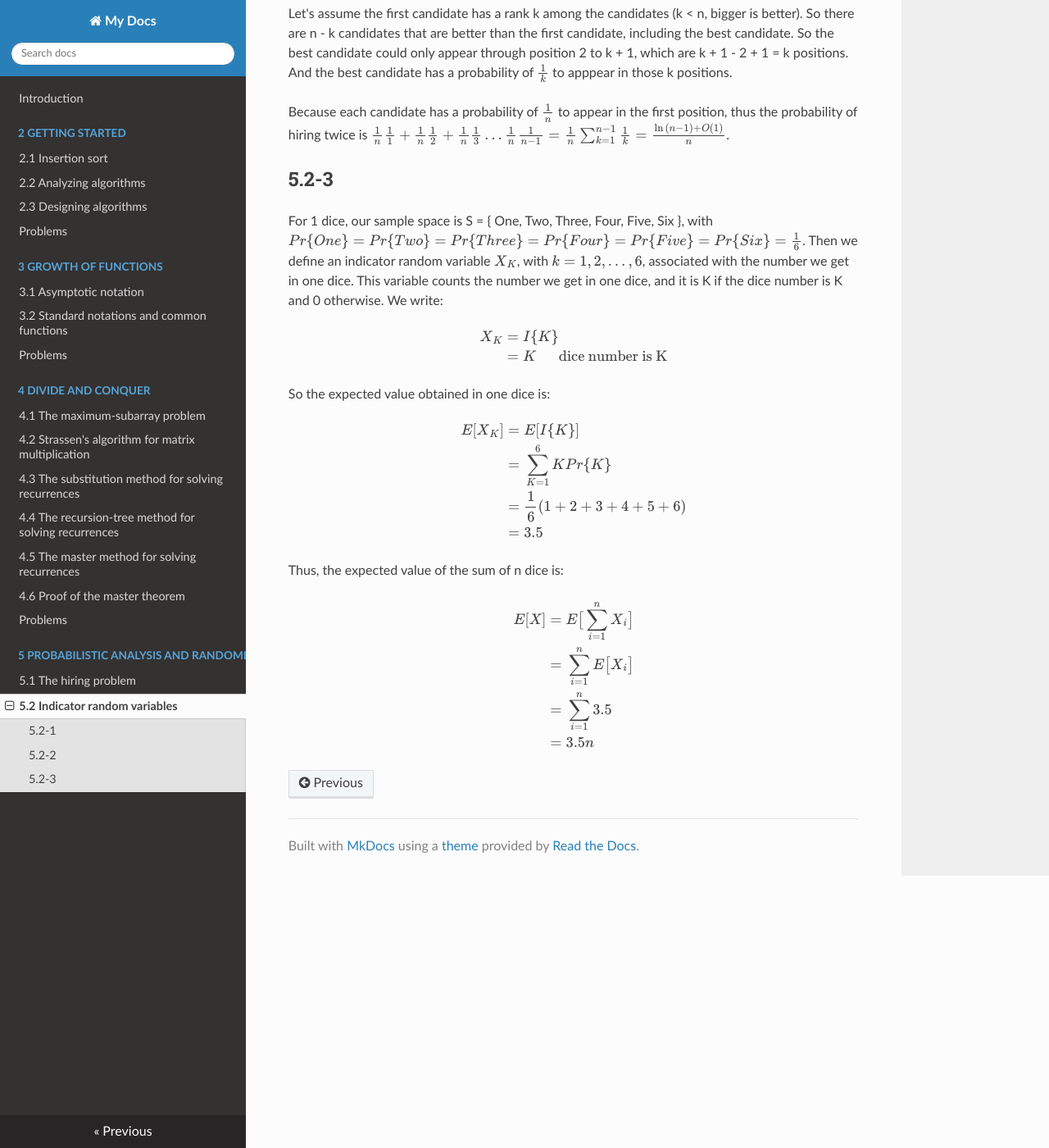
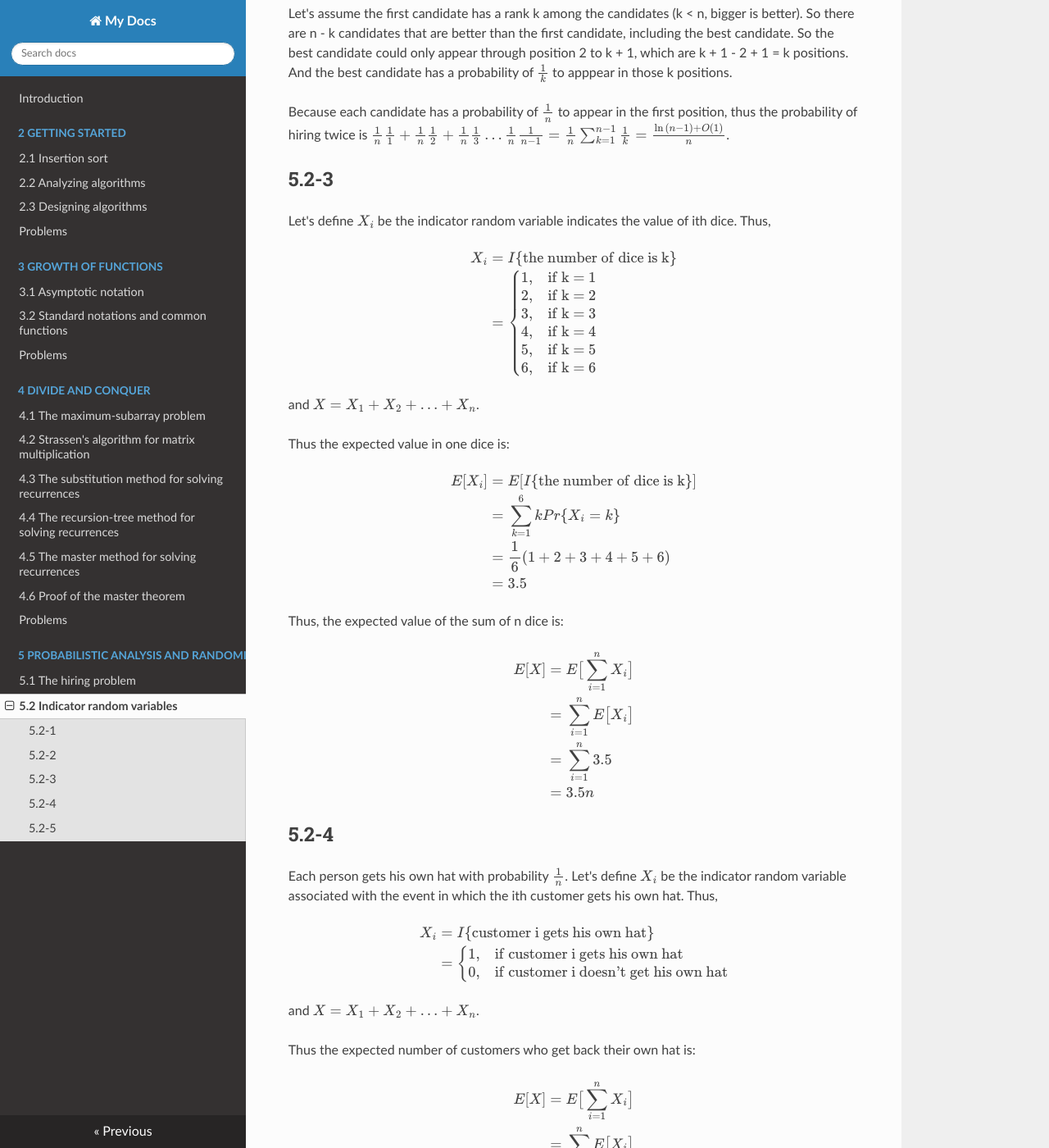
Before and after one commit to Frederick-S/Introduction-to-Algorithms-Notes, an MkDocs documentation site: the page built from docs/5-Probabilistic-Analysis-and-Randomized-Algorithms/5.2-Indicator-random-variables.md, in a window 1280 px wide and 1400 px high, scrolled down 532 px. Shown: the whole window at 82% size. Built offline with MkDocs 1.6.1, drawn with Linux system fonts in a browser that asks for light colours; nearby versions of some CDN libraries; formulas are drawn with MathJax 3; old or Windows-style settings are respelled for this version of MkDocs; some of the changed text lies outside the part shown.

Commit message:
Add 5.2-4

```diff
--- a/docs/5-Probabilistic-Analysis-and-Randomized-Algorithms/5.2-Indicator-random-variables.md
+++ b/docs/5-Probabilistic-Analysis-and-Randomized-Algorithms/5.2-Indicator-random-variables.md
@@ -12,21 +12,30 @@ Let's assume the first candidate has a rank k among the candidates (k < n, bigge
 Because each candidate has a probability of $\frac{1}{n}$ to appear in the first position, thus the probability of hiring twice is $\frac{1}{n}\frac{1}{1} + \frac{1}{n}\frac{1}{2} + \frac{1}{n}\frac{1}{3} \ldots \frac{1}{n}\frac{1}{n - 1} = \frac{1}{n}\sum_{k = 1}^{n - 1}\frac{1}{k} = \frac{\ln{(n - 1)} + O(1)}{n}$.
 
 ## 5.2-3
-For 1 dice, our sample space is S = { One, Two, Three, Four, Five, Six }, with $Pr\lbrace One \rbrace = Pr\lbrace Two \rbrace = Pr\lbrace Three \rbrace = Pr\lbrace Four \rbrace = Pr\lbrace Five \rbrace = Pr\lbrace Six \rbrace = \frac{1}{6}$. Then we define an indicator random variable $X_K$, with $k = 1, 2, \ldots, 6$, associated with the number we get in one dice. This variable counts the number we get in one dice, and it is K if the dice number is K and 0 otherwise. We write:
+Let's define $X_i$ be the indicator random variable indicates the value of ith dice. Thus,
 
 $$
 \begin{eqnarray}
-X_K &=& I\lbrace K \rbrace \\\
-&=& K & \text{dice number is K}
+X_i &=& I\lbrace\text{the number of dice is k}\rbrace \\\
+&=& \begin{cases}
+      1, & \text{if k = 1} \\\
+      2, & \text{if k = 2} \\\
+      3, & \text{if k = 3} \\\
+      4, & \text{if k = 4} \\\
+      5, & \text{if k = 5} \\\
+      6, & \text{if k = 6} \\\
+    \end{cases}
 \end{eqnarray}
 $$
 
-So the expected value obtained in one dice is:
+and $X = X_1 + X_2 + \ldots + X_n$.
+
+Thus the expected value in one dice is:
 
 $$
 \begin{eqnarray}
-E[X_K] &=& E[I\lbrace K \rbrace] \\\
-&=& \sum_{K = 1}^6 KPr\lbrace K \rbrace \\\
+E[X_i] &=& E[I\lbrace \text{the number of dice is k} \rbrace] \\\
+&=& \sum_{k = 1}^6 kPr\lbrace X_i = k \rbrace \\\
 &=& \frac{1}{6}(1 + 2 + 3 + 4 + 5 + 6) \\\
 &=& 3.5
 \end{eqnarray}
@@ -42,3 +51,31 @@ E[X] &=& E\big[\sum_{i = 1}^n X_i\big] \\\
 &=& 3.5n
 \end{eqnarray}
 $$
+
+## 5.2-4
+Each person gets his own hat with probability $\frac{1}{n}$. Let's define $X_i$ be the indicator random variable associated with the event in which the ith customer gets his own hat. Thus,
+
+$$
+\begin{eqnarray}
+X_i &=& I\lbrace\text{customer i gets his own hat}\rbrace \\\
+&=& \begin{cases}
+      1, & \text{if customer i gets his own hat} \\\
+      0, & \text{if customer i doesn't get his own hat}
+    \end{cases}
+\end{eqnarray}
+$$
+
+and $X = X_1 + X_2 + \ldots + X_n$.
+
+Thus the expected number of customers who get back their own hat is:
+
+$$
+\begin{eqnarray}
+E[X] &=& E\big[\sum_{i = 1}^n X_i\big] \\\
+&=& \sum_{i = 1}^nE\big[X_i\big] \\\
+&=& \sum_{i = 1}^n \frac{1}{n} * 1 \\\
+&=& 1
+\end{eqnarray}
+$$
+
+## 5.2-5
```
